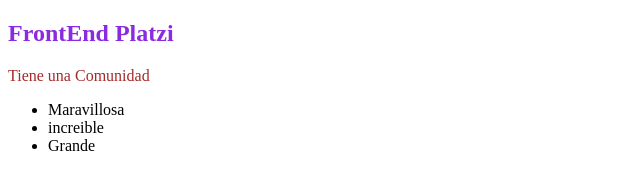
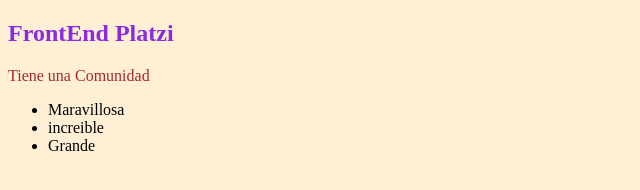
Before and after one commit to camilolam/frontendPlatzi, a plain HTML site: page front1/index.html in a window 1280 px wide. Shown: the whole page, without its empty margins (0-640 px from the left). Drawn offline with Linux system fonts and the light colour scheme.

Commit message:
Corrigiendo errores

```diff
--- a/front1/index.html
+++ b/front1/index.html
@@ -6,7 +6,6 @@
         <meta name="viewport" content="width=device-width, initial-scale=1.0">
         <title>FrontEnd Platzi</title>
         <style>
-            _-––v
             * {
                 background-color: papayawhip;
             }
```
